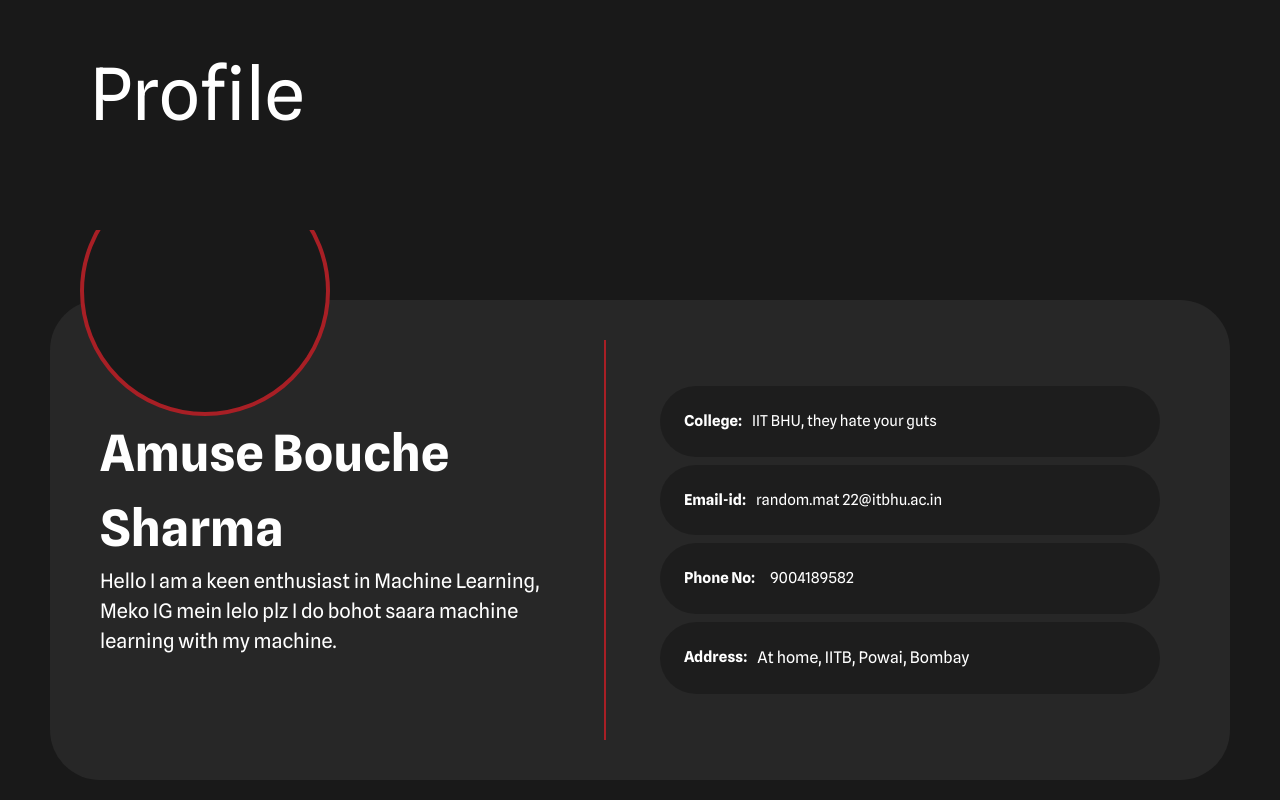
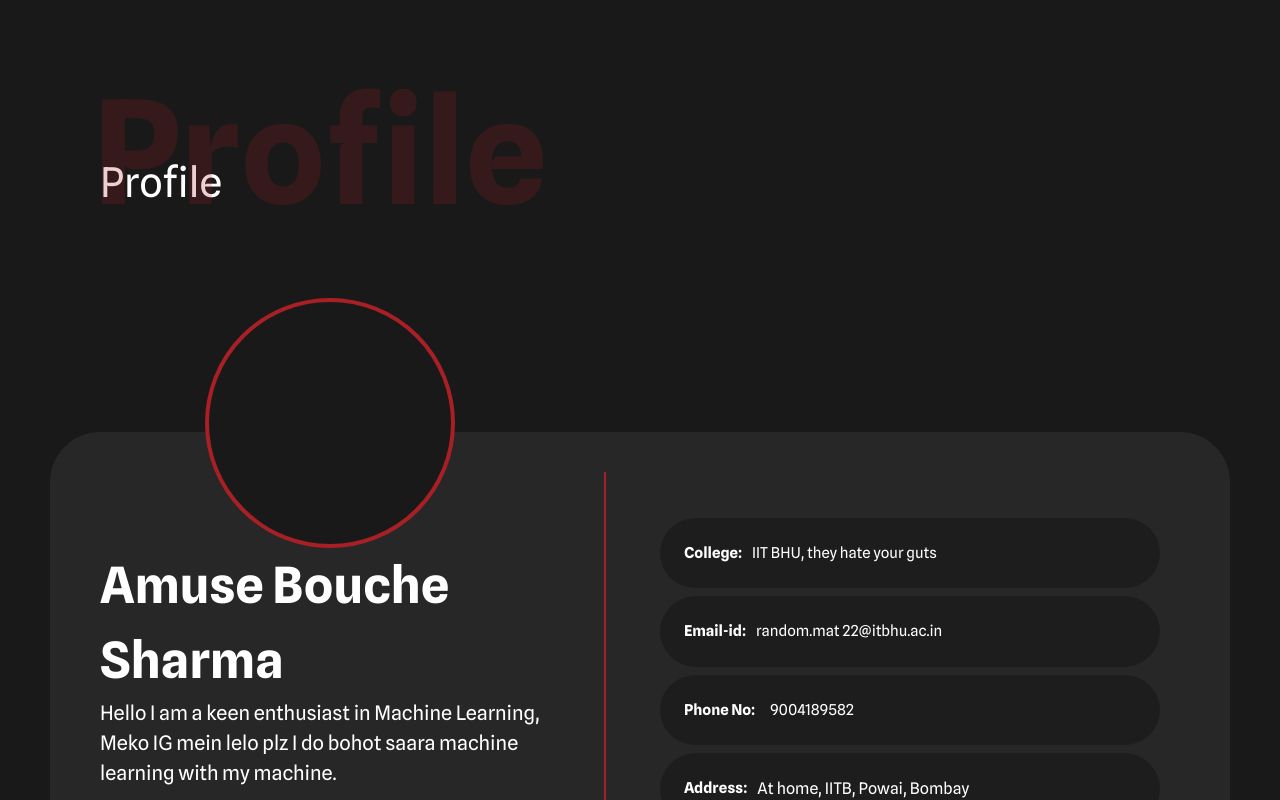
Before and after one commit to technex-iit-bhu/CA_Frontend, a Next.js app: page /profile in a window 1280 px wide. Shown: the top 800 px of the page. Built offline with nearby package versions, Linux system fonts and the light colour scheme; a web font is replaced by a local one.

Commit message:
commits done

```diff
--- a/src/pages/profile.tsx
+++ b/src/pages/profile.tsx
@@ -3,16 +3,27 @@ import React from 'react';
 export default function profile() {
   return (
     <div>
-      <div className='relative mb-[160px] flex flex-col bg-background lg:pl-[68px] pl-[50px] pt-[80px] md:mb-[70px] lg:pb-[150px] md:pb-10'>
-        <div className=' absolute bottom-[10px] left-0 flex text-5xl md:p-10 lg:p-[90px] lg:text-7xl'>
-          <span className='text-white select-none font-spline  '>Profile</span>
+      <div className='relative mb-[160px] flex flex-col  lg:pl-[68px] pl-[50px] pt-[80px] md:mb-[70px] lg:pb-[100px] md:pb-10'>
+        {/* <div className=' absolute bottom-[10px] left-0 flex text-5xl md:p-10 lg:p-[90px] lg:text-7xl'>
+          <div className='flex flex-col sm:pb-10 -space-y-9 sm:-space-y-16 md:-space-y-16 lg:-space-y-20 xl:-space-y-24'>
+            <span className='text-6xl xl:pl-10 lg:pl-3 md:pl-5  cd:pl-5 ef:pl-8 gh:pl-12  pl-9 font-bold text-[#A81F25] opacity-20 sm:text-[5rem] lg:text-[7rem] xl:text-[18rem] font-spline'>
+            Profile
+            </span>
+            <span className='lg:p-0 md:pl-5 ef:pl-5 gh:pl-6 pl-6  text-white select-none ml-4 sm:ml-8 text-2xl sm:text-[60px] lg:text-[82px]  z-10 font-spline'>Profile</span>
+          </div>
+        </div> */}
+        <div className='flex flex-col sm:pb-10 -space-y-9 sm:-space-y-16 md:-space-y-16 lg:-space-y-20 xl:-space-y-24'>
+          <span className='text-6xl xl:pl-6 lg:pl-5 md:pl-8 ef:pl-4 gh:pl-4 sm:pl-6 font-bold text-[#A81F25] opacity-20 sm:text-[5rem] lg:text-[7rem] xl:text-[9rem] font-spline'>
+            Profile
+          </span>
+          <span className='sm:pl-0 md:p-2 md:pt-4 sm:pt-7 ef:pt-2 gh:pt-2  xl:pt-6 lg:pt-4 lg:pl-0   text-white select-none ml-4 sm:ml-8 md:text-[30px] lg:text-[41px] z-12'>Profile</span>
         </div>
       </div>
       <div className='px-[30px] md:px-[50px] '>
         <div className='z-0 mb-20 rounded-[50px] bg-grey px-[50px]  md:px-[30px]'>
           <div className='flex flex-col lg:flex-row lg:pl-[0px] lg:pt-4 lg:pb-4   pb-10 '>
             <div className='mt-[-150px] flex flex-col'>
-              <div className='h-[250px] w-[250px] select-none self-center rounded-full border-4 border-red bg-background lg:self-start'></div>
+              <div className='h-[250px] w-[250px] select-none self-center rounded-full border-4 border-red bg-background '></div>
               <div className='flex flex-col  lg:w-[500px] lg:pl-[20px] '>
                 <p className='text-white flex select-none flex-wrap self-center text-center lg:text-[50px] text-[30px] font-bold lg:self-start lg:text-left font-spline'>
                   Amuse Bouche Sharma
```
